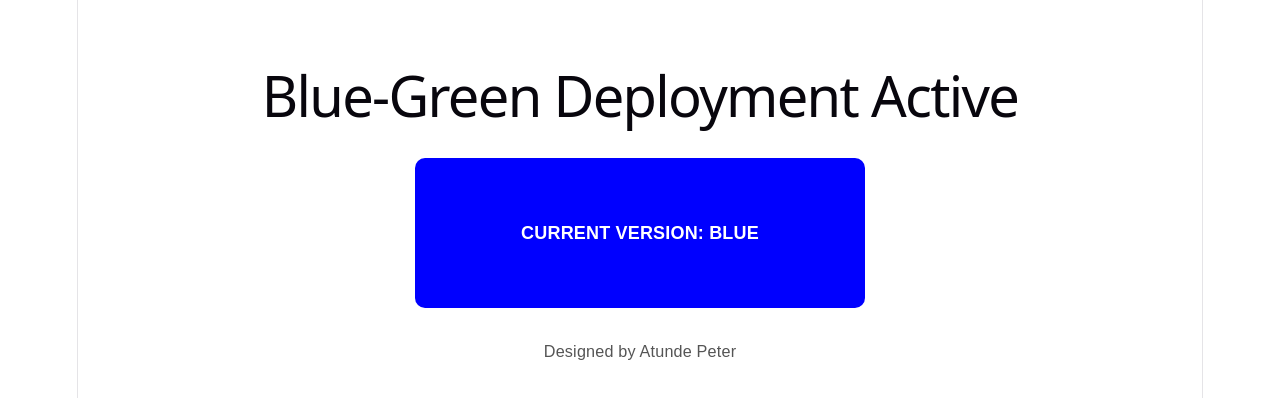
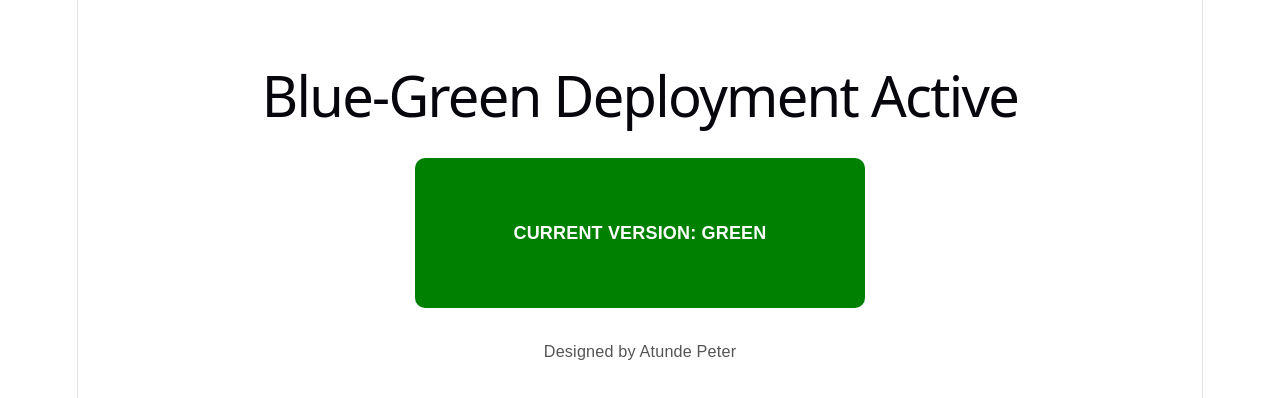
Before and after one commit to pitalsmith/High_Availability, a React (Vite) app: page / in a window 1280 px wide. Shown: the top 398 px of the page. Built offline with nearby package versions, Linux system fonts and the light colour scheme.

Commit message:
Update styling and functionality in App.css and App.tsx

```diff
--- a/src/App.css
+++ b/src/App.css
@@ -21,7 +21,7 @@
 }
 
 .blue-deployment {
-  background-color: blue;
+  background-color: green;
   margin-top: 50px;
   width: 450px;
   height: 150px;
--- a/src/App.tsx
+++ b/src/App.tsx
@@ -9,7 +9,7 @@ function App() {
 
       {/* The Blue Deployment Indicator */}
       <div className="box blue-deployment">
-        <p>CURRENT VERSION: BLUE</p>
+        <p>CURRENT VERSION: GREEN</p>
       </div>
 
       <footer className="footer">
```
